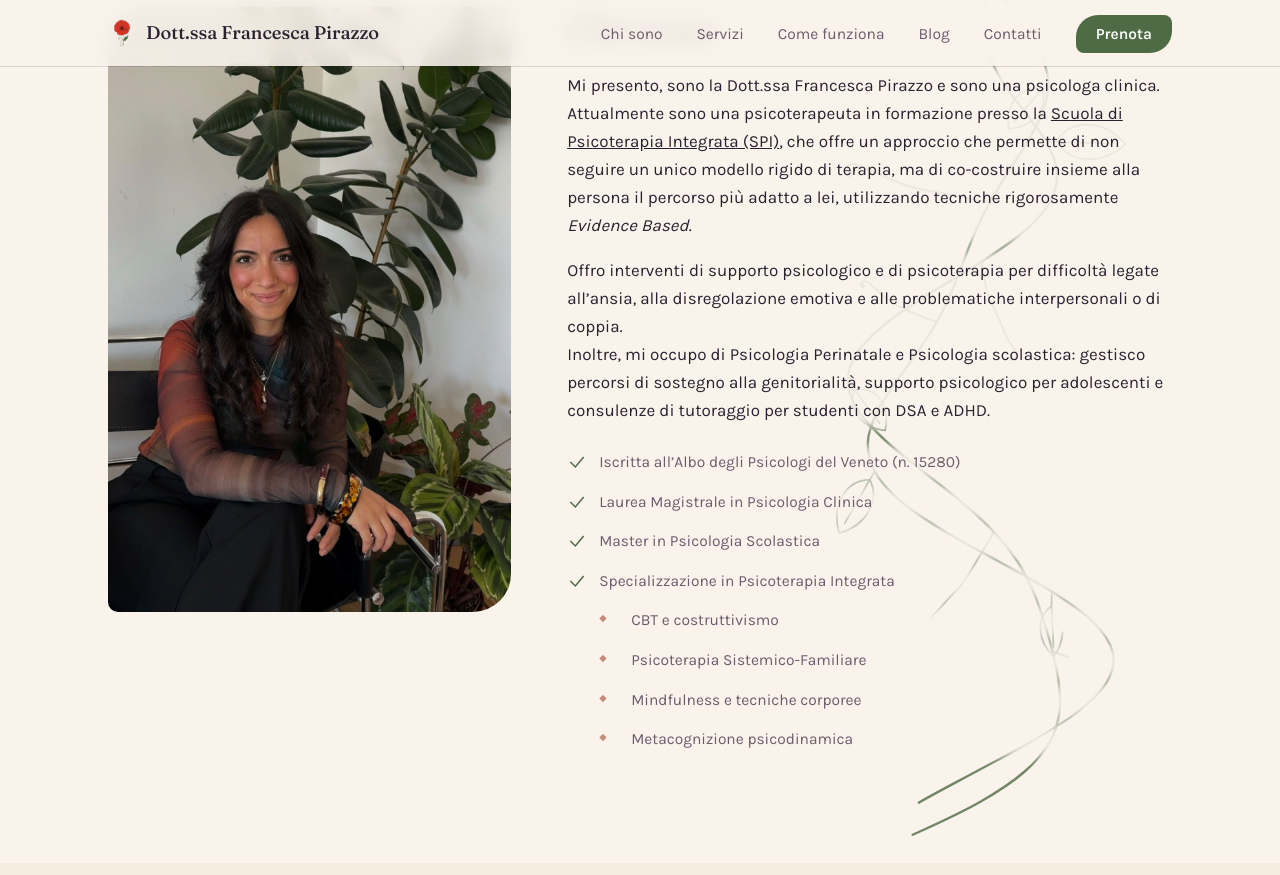
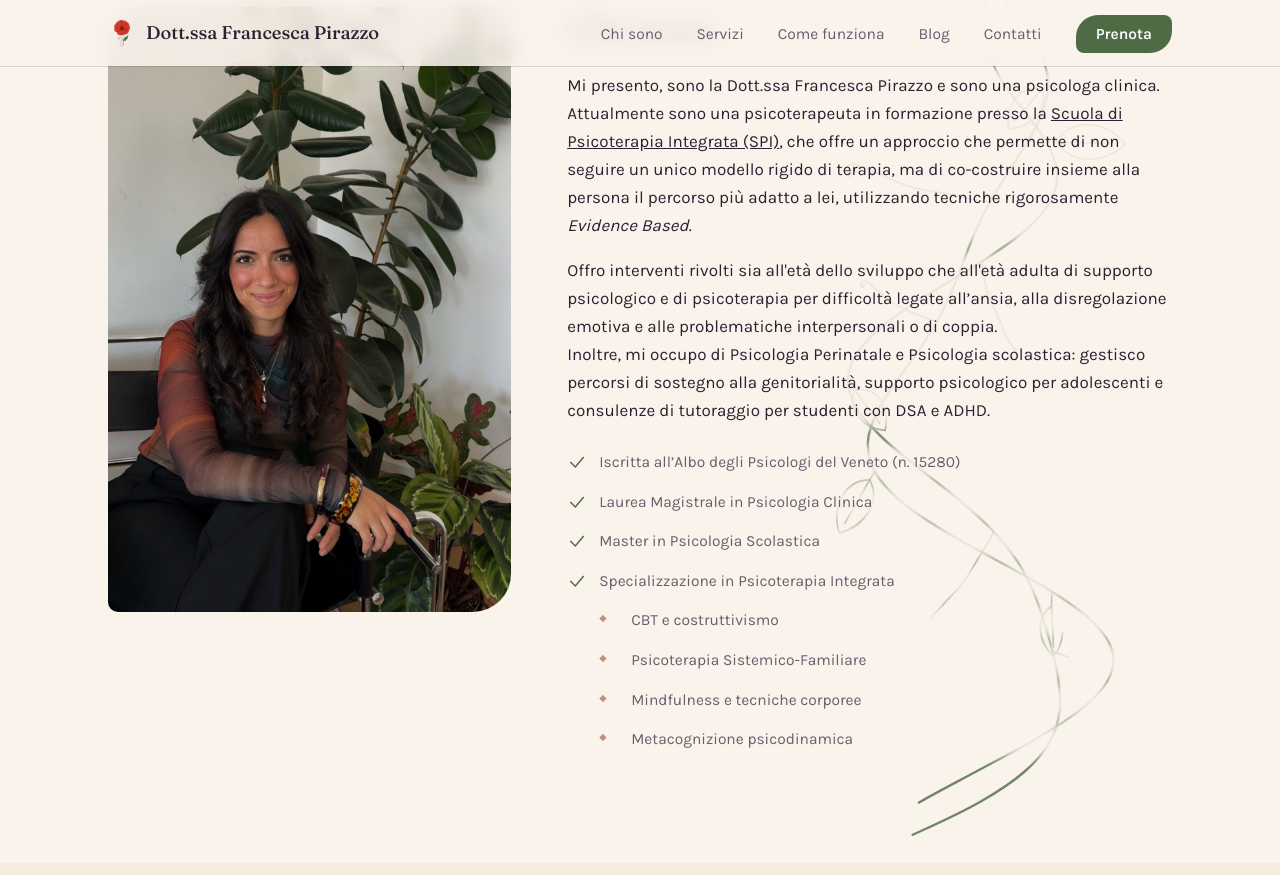
Before and after one commit to Manuelgujo/demo-franci, a Jekyll site: the page built from index.html, in a window 1280 px wide and 900 px high, scrolled down 625 px. Shown: the top 875 px of the window. Built offline with Jekyll 4.4.1, drawn with Linux system fonts in a browser that asks for light colours.

Commit message:
Update psychological support description in index.html

```diff
--- a/index.html
+++ b/index.html
@@ -78,7 +78,7 @@ description: "Francesca Pirazzo, psicoterapeuta specializzata in psicoterapia in
     <div>
       <div class="sec-head" style="margin-bottom:20px;"><h2>Chi sono</h2></div>
       <p class="measure-wide">Mi presento, sono la Dott.ssa Francesca Pirazzo e sono una psicologa clinica. Attualmente sono una psicoterapeuta in formazione presso la <a href="https://psicoterapiaintegrata.it/scuola-psicoterapia-integrata/" target="_blank" rel="noopener">Scuola di Psicoterapia Integrata (SPI)</a>, che offre un approccio che permette di non seguire un unico modello rigido di terapia, ma di co-costruire insieme alla persona il percorso più adatto a lei, utilizzando tecniche rigorosamente <em>Evidence Based</em>.</p>
-      <p class="measure-wide">Offro interventi di supporto psicologico e di psicoterapia per difficoltà legate all’ansia, alla disregolazione emotiva e alle problematiche interpersonali o di coppia.<br>Inoltre, mi occupo di Psicologia Perinatale e Psicologia scolastica: gestisco percorsi di sostegno alla genitorialità, supporto psicologico per adolescenti e consulenze di tutoraggio per studenti con DSA e ADHD.</p>
+      <p class="measure-wide">Offro interventi rivolti sia all'età dello sviluppo che all'età adulta di supporto psicologico e di psicoterapia per difficoltà legate all’ansia, alla disregolazione emotiva e alle problematiche interpersonali o di coppia.<br>Inoltre, mi occupo di Psicologia Perinatale e Psicologia scolastica: gestisco percorsi di sostegno alla genitorialità, supporto psicologico per adolescenti e consulenze di tutoraggio per studenti con DSA e ADHD.</p>
       <ul class="credentials">
         <li><svg viewBox="0 0 24 24" fill="none" stroke="currentColor" stroke-width="1.8"><path d="M4 12l6 6L20 6"/></svg> Iscritta all’Albo degli Psicologi del Veneto (n. 15280)</li>
         <li><svg viewBox="0 0 24 24" fill="none" stroke="currentColor" stroke-width="1.8"><path d="M4 12l6 6L20 6"/></svg> Laurea Magistrale in Psicologia Clinica</li>
```
